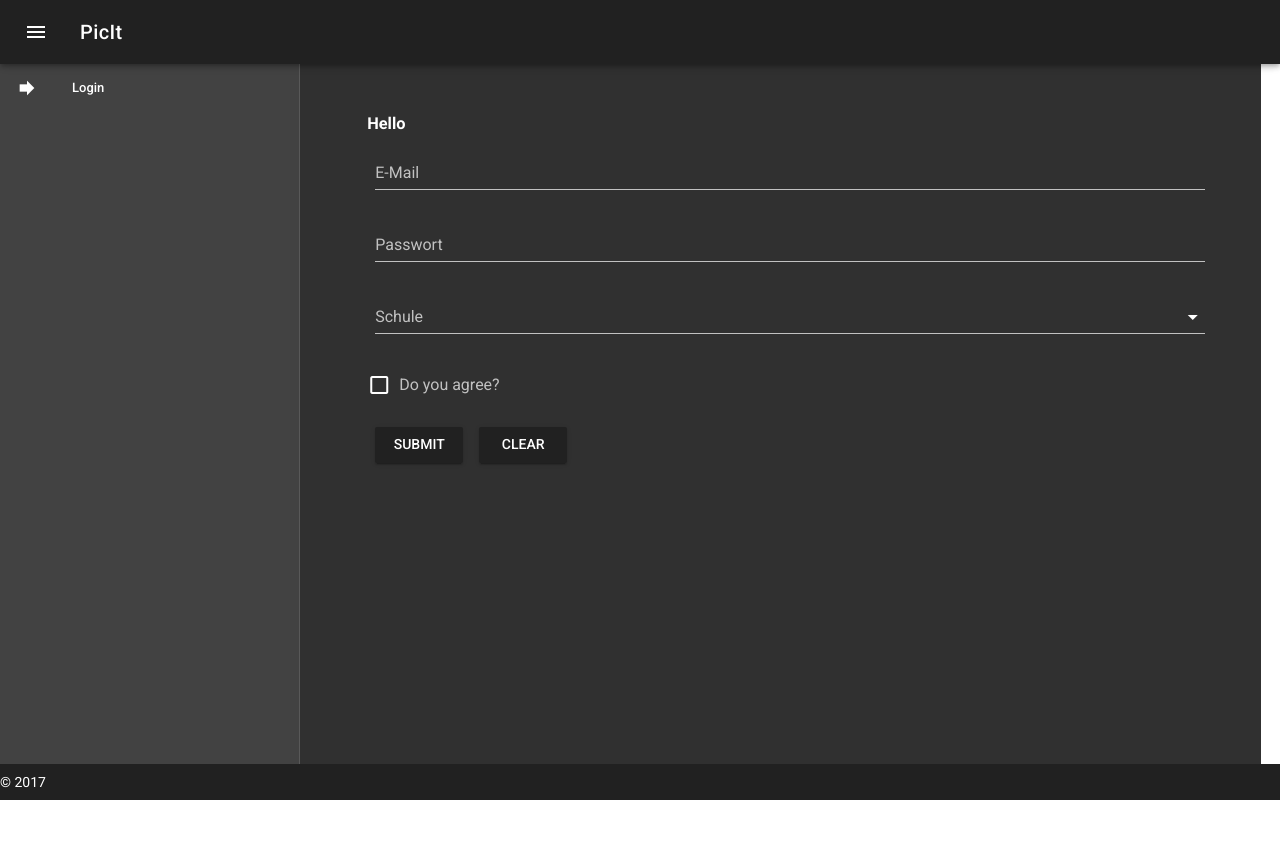
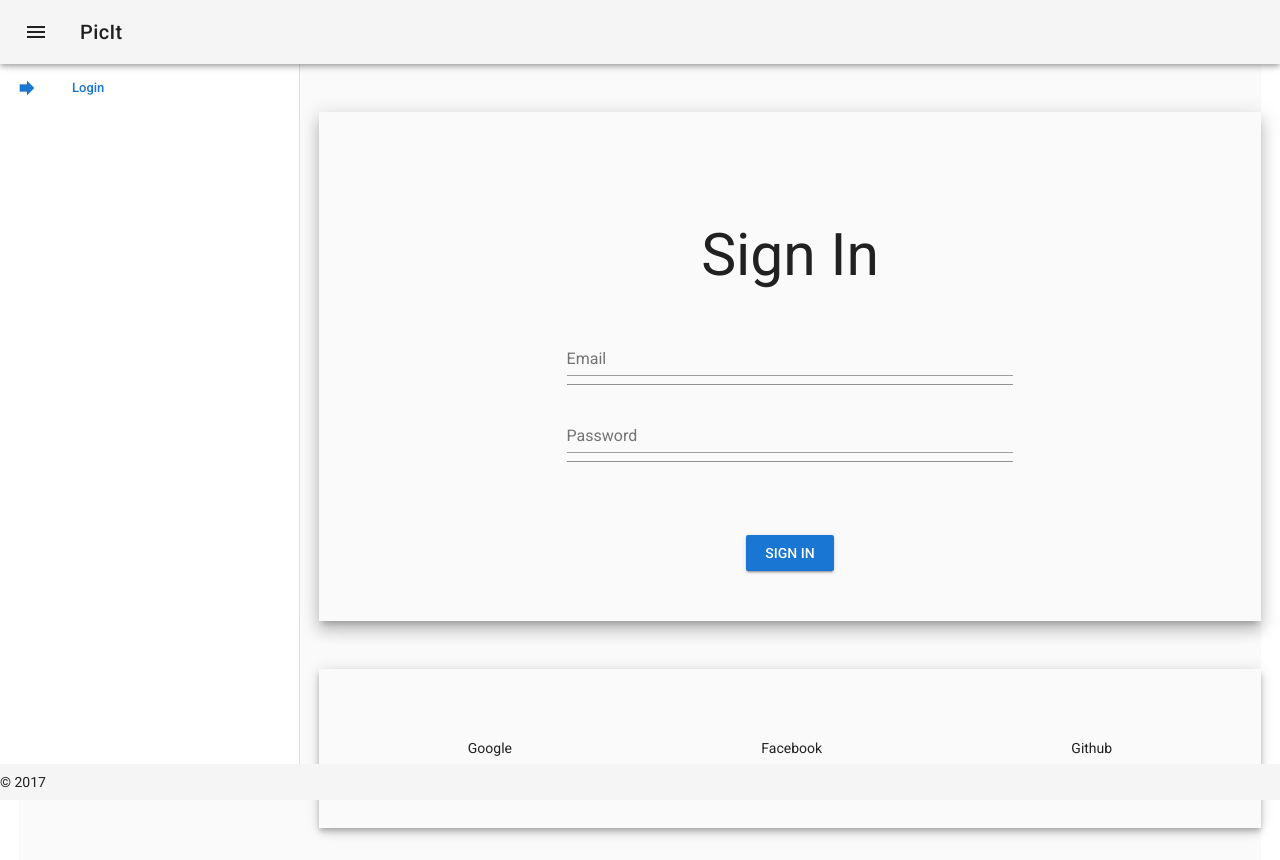
Before and after one commit to Puckbert/citpit-v2, a Vue app in the folder client/: page /#/login in a window 1280 px wide. Before the commit the page ends 800 px from the top, so only its background shows below. Built offline with nearby package versions, Linux system fonts and the light colour scheme.

Commit message:
Frontend

```diff
--- a/client/index.html
+++ b/client/index.html
@@ -4,9 +4,11 @@
 <head>
   <meta charset="utf-8">
   <meta name="viewport" content="width=device-width,initial-scale=1.0">
+  <meta name="google-signin-client_id" content="901765317171-mhfi729ldgacqkju0ftpj7mt8b0g01od.apps.googleusercontent.com">
   <title>citpit-v2</title>
   <link href='https://fonts.googleapis.com/css?family=Roboto:300,400,500,700|Material+Icons' rel="stylesheet">
-
+  <script src="https://apis.google.com/js/platform.js" async defer></script>
+  <link rel="stylesheet" href="https://cdnjs.cloudflare.com/ajax/libs/materialize/1.0.0-beta/css/materialize.min.css">
 </head>
 
 <body>
--- a/client/src/App.vue
+++ b/client/src/App.vue
@@ -1,9 +1,9 @@
 <template>
   <div id="app">
-    <v-app id="inspire" dark>
+    <v-app id="inspire">
       <v-navigation-drawer v-model="drawer" clipped fixed app>
         <v-list dense>
-          <v-list-tile v-if="!isLoggedIn" class="white--text" active-class="red--background" :to="{ path: '/login' }">
+          <v-list-tile v-if="!isLoggedIn" :to="{ path: '/login' }">
             <v-list-tile-action>
               <v-icon>forward</v-icon>
             </v-list-tile-action>
@@ -61,7 +61,7 @@
         <v-toolbar-side-icon @click.stop="drawer = !drawer"></v-toolbar-side-icon>
         <v-toolbar-title>{{ name }}</v-toolbar-title>
       </v-toolbar>
-      <v-content>
+      <v-content elevation-10>
         <router-view />
       </v-content>
       <v-footer app fixed>
@@ -74,6 +74,8 @@
 
 <script>
 import { mapState, mapMutations } from 'vuex'
+
+
 export default {
 
   data: () => ({
@@ -101,8 +103,8 @@ export default {
 
 <style>
 .v-list-tile-link-active{
-  background: whitesmoke;
-  color: black;
+  background: black;
+  color: blue;
 }
 
 </style>
--- a/client/src/components/Login.vue
+++ b/client/src/components/Login.vue
@@ -1,35 +1,51 @@
 <template>
   <div id="Login">
-    <v-content class="pa-5">
-      <v-form ref="form" lazy-validation>
-        <h3>Hello</h3>
-        <v-text-field class="ma-2" label="E-Mail" required></v-text-field>
-        <v-text-field class="ma-2" label="Passwort" required></v-text-field>
-        <v-select class="ma-2" :items="schools" :rules="[v => !!v || 'Item is required']" label="Schule" required></v-select>
-        <v-checkbox :rules="[v => !!v || 'You must agree to continue!']" label="Do you agree?"
-          required></v-checkbox>
-
-        <v-btn @click="login">
-          submit
-        </v-btn>
-        <v-btn @click="clear">clear</v-btn>
-      </v-form>
-    </v-content>
+    <v-container fluid elevation-10 mt-5>
+      <v-layout row wrap>
+        <v-flex xs12 class="text-xs-center" mt-5>
+          <h1>Sign In</h1>
+        </v-flex>
+        <v-flex xs12 sm6 offset-sm3 mt-3>
+          <form>
+            <v-layout column>
+              <v-flex>
+                <v-text-field name="email" label="Email" id="email" type="email" required></v-text-field>
+              </v-flex>
+              <v-flex>
+                <v-text-field name="password" label="Password" id="password" type="password" required></v-text-field>
+              </v-flex>
+              <v-flex class="text-xs-center" mt-5>
+                <v-btn color="primary" type="submit">Sign In</v-btn>
+              </v-flex>
+            </v-layout>
+          </form>
+        </v-flex>
+      </v-layout>
+    </v-container>
+    <v-container align-start justify-space-around fill-height elevation-5 mt-5>
+      <div id="oAuthDiv" ma-4>
+        Google
+        <div class="g-signin2" data-onsuccess="onSignIn"></div>
+      </div>
+      <div id="oAuthDiv" ma-4>
+        Facebook
+      </div>
+      <div id="oAuthDiv" ma-4>
+        Github
+      </div>
+    </v-container>
   </div>
 </template>
 
 <script>
 import { mapState, mapMutations } from 'vuex'
 
+const LOGIN_URL = 'http://localhost:5000/signup'
+
   export default {
     data() {
       return {
         title: 'Login',
-        schools: [
-          'Käthe-Kollwitz Gymnasium',
-          'Albert Eistein Realschule',
-          'RandomSchuleABC'
-        ],
       }
     },
     methods: {
@@ -38,12 +54,19 @@ import { mapState, mapMutations } from 'vuex'
       ]),
       login: function() {
         this.SET_LOGGED_IN(true);
-        console.log(this.isLoggedIn);
+        async
 
       },
       clear: () => {
         console.log('CLEAR FORM');
-      }
+      },
+      onSignIn(googleUser) {
+        var profile = googleUser.getBasicProfile();
+        console.log('ID: ' + profile.getId()); // Do not send to your backend! Use an ID token instead.
+        console.log('Name: ' + profile.getName());
+        console.log('Image URL: ' + profile.getImageUrl());
+        console.log('Email: ' + profile.getEmail()); // This is null if the 'email' scope is not present.
+      },
     },
     computed: {
       ...mapState([
@@ -54,14 +77,22 @@ import { mapState, mapMutations } from 'vuex'
 </script>
 
 <style>
-  body{
+  body {
     width: 97%;
     height: 100%;
     margin: 0 auto;
-}
+  }
 
-#loginButton{
+  #loginButton {
     width: 30%;
-}
+  }
+
+  h3{
+    margin-left: 7px;
+  }
+
+  #oAuthDiv{
+    margin: 5%;
+  }
 
 </style>
--- a/client/src/components/Signup.vue
+++ b/client/src/components/Signup.vue
@@ -2,10 +2,12 @@
   <div id="Signup">
     <v-content class="pa-5">
       <v-form ref="form" lazy-validation>
+        <h3>Signup</h3>
         <v-text-field class="ma-2" label="E-Mail" required></v-text-field>
         <v-text-field class="ma-2" label="Passwort" required></v-text-field>
         <v-select class="ma-2" :items="schools" :rules="[v => !!v || 'Item is required']" label="Schule" required></v-select>
-        <v-checkbox :rules="[v => !!v || 'You must agree to continue!']" label="Do you agree?" required></v-checkbox>
+        <v-checkbox :rules="[v => !!v || 'You must agree to continue!']" label="Do you agree?"
+          required></v-checkbox>
 
         <v-btn @click="login">
           submit
@@ -15,3 +17,18 @@
     </v-content>
   </div>
 </template>
+
+<script>
+export default {
+  data() {
+      return {
+        title: 'Login',
+        schools: [
+          'Käthe-Kollwitz Gymnasium',
+          'Albert Eistein Realschule',
+          'RandomSchuleABC'
+        ],
+      }
+    },
+}
+</script>
```
